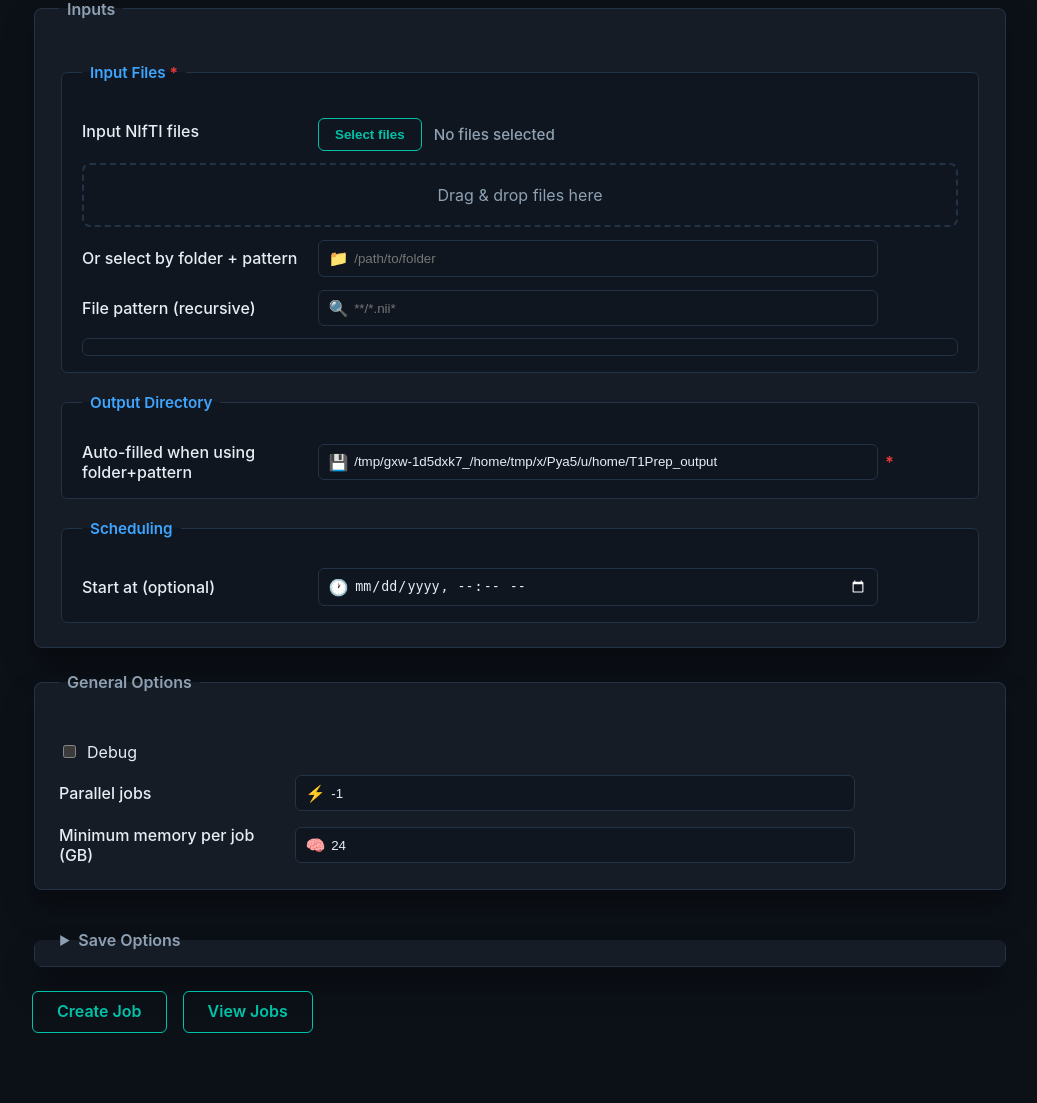
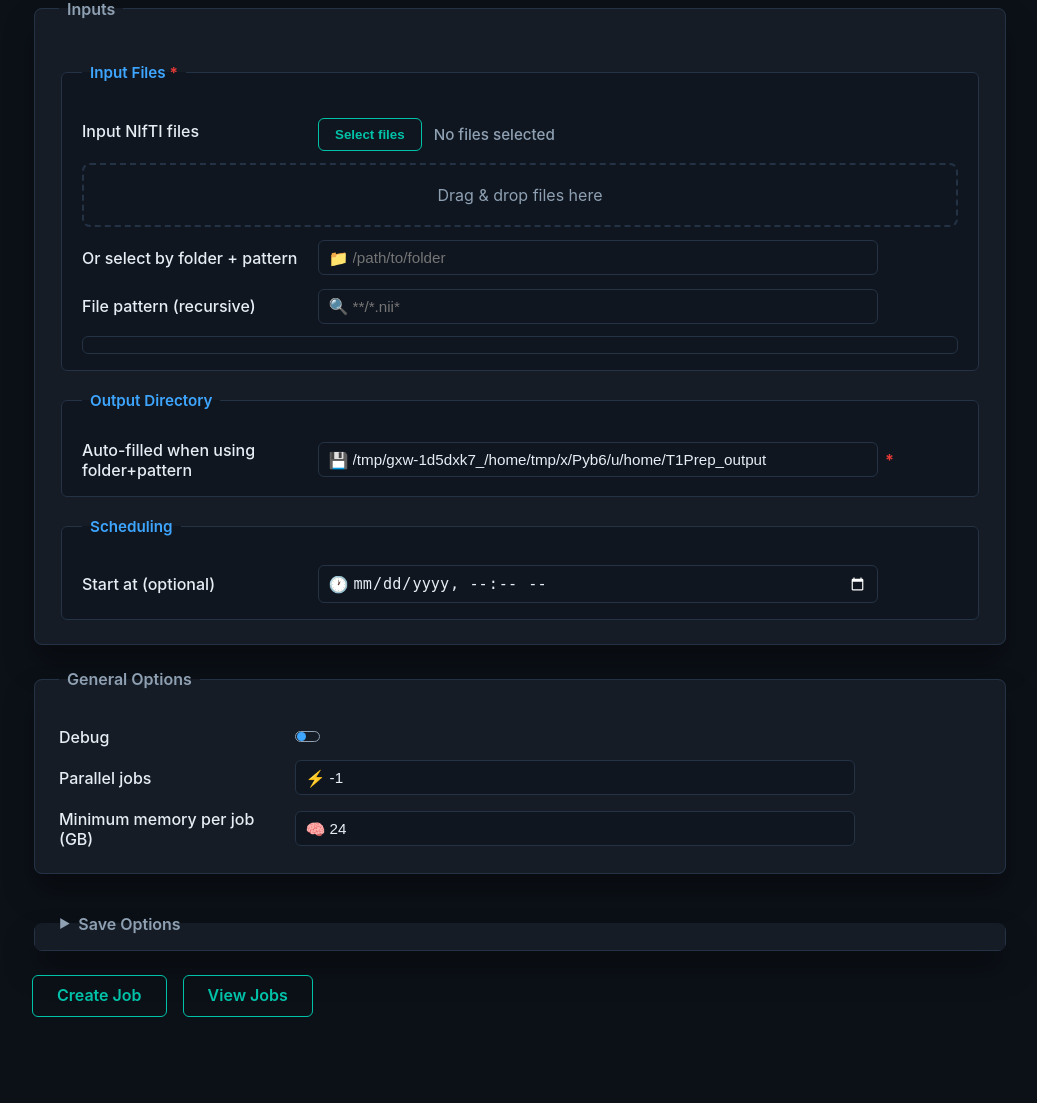
Before and after one commit to ChristianGaser/T1Prep, a Flask app: page / in a window 1280 px wide. Shown: the part 174-1277 px from the top of the page, without its empty margins (120-1157 px from the left). Before the commit the page ends 1207 px from the top, so only its background shows below. Run offline with Flask 3, Linux system fonts and the light colour scheme; parts of the project's set-up code (start-up, migrations or seed data) failed here and were passed over.

Commit message:
Add toggle-style switches and adjust form styles
Introduce custom toggle (slider) styles and layout helpers in webui/static/styles.css, including track/knob visuals, focus states, toggle-row/grid alignment, and minor input padding/font-size tweaks. Update webui/templates/index.html to replace plain checkboxes with the new toggle markup for Debug, atlas selections, surface atlas selections, and various processing options, preserving the existing input names/values so form behavior remains unchanged. These changes improve visual consistency and accessibility of boolean controls while keeping form semantics intact.

```diff
--- a/webui/static/styles.css
+++ b/webui/static/styles.css
@@ -198,11 +198,12 @@ input[type="datetime-local"],
 select {
   width: 100%;
   max-width: 560px;
-  padding: 0.6rem 0.65rem 0.6rem 2.2rem;
+  padding: 0.5rem 0.6rem 0.5rem 2.1rem;
   border-radius: 6px;
   border: 1px solid var(--border);
   background: var(--panel-alt);
   color: var(--text);
+  font-size: 0.95rem;
 }
 
 input[type="file"] {
@@ -315,6 +316,107 @@ small {
   align-items: center;
   gap: 0.5rem;
   font-weight: 400;
+}
+
+/* Toggle (slider) style */
+label.toggle {
+  display: flex;
+  align-items: center;
+  justify-content: space-between;
+  gap: 0.75rem;
+}
+
+label.toggle input[type="checkbox"] {
+  position: absolute;
+  opacity: 0;
+}
+
+.toggle-text {
+  flex: 1;
+}
+
+.toggle-track {
+  position: relative;
+  --toggle-w: 25px; /* 75% of 42px */
+  --toggle-h: 11px; /* 50% of 22px */
+  width: var(--toggle-w);
+  height: var(--toggle-h);
+  border-radius: 999px;
+  background: var(--panel);
+  border: 1px solid var(--muted);
+  flex: 0 0 auto;
+  transition: background 0.15s ease, border-color 0.15s ease;
+}
+
+.toggle-track::after {
+  content: "";
+  position: absolute;
+  top: 0px;
+  left: 1px;
+  width: calc(var(--toggle-h) - 2px);
+  height: calc(var(--toggle-h) - 2px);
+  border-radius: 50%;
+  background: var(--accent);
+  transition: transform 0.15s ease, background 0.15s ease;
+}
+
+label.toggle input[type="checkbox"]:checked + .toggle-track {
+  background: var(--accent);
+  border-color: var(--accent);
+}
+
+label.toggle input[type="checkbox"]:checked + .toggle-track::after {
+  transform: translateX(calc(var(--toggle-w) - var(--toggle-h)));
+  background: var(--text);
+}
+
+label.toggle input[type="checkbox"]:focus-visible + .toggle-track {
+  outline: 2px solid var(--accent);
+  outline-offset: 2px;
+}
+
+/* Debug toggle row aligned like other label+input rows */
+label.toggle-row {
+  display: grid;
+  grid-template-columns: 220px 1fr;
+  align-items: center;
+  gap: 1rem;
+  margin-top: 0.85rem;
+  font-weight: 500;
+}
+
+label.toggle-row .toggle-inline {
+  display: inline-flex;
+  align-items: center;
+  gap: 0.75rem;
+  max-width: 560px;
+}
+
+label.toggle-row .toggle-inline input[type="checkbox"] {
+  position: absolute;
+  opacity: 0;
+}
+
+label.toggle-row .toggle-inline input[type="checkbox"]:checked + .toggle-track {
+  background: var(--accent);
+  border-color: var(--accent);
+}
+
+label.toggle-row .toggle-inline input[type="checkbox"]:checked + .toggle-track::after {
+  transform: translateX(calc(var(--toggle-w) - var(--toggle-h)));
+  background: var(--text);
+}
+
+label.toggle-row .toggle-inline input[type="checkbox"]:focus-visible + .toggle-track {
+  outline: 2px solid var(--accent);
+  outline-offset: 2px;
+}
+
+/* Atlas toggles need slightly tighter spacing */
+.atlas-grid label.toggle {
+  align-items: center;
+  gap: 0.6rem;
+  font-size: 0.95rem;
 }
 
 .dropzone {
--- a/webui/templates/index.html
+++ b/webui/templates/index.html
@@ -70,9 +70,13 @@
 
     <fieldset>
       <legend>General Options</legend>
-      <div class="checkbox-row">
-        <label><input type="checkbox" name="--debug" value="1" {% if debug %}checked{% endif %}> Debug</label>
-      </div>
+      <label class="toggle-row">
+        Debug
+        <span class="toggle-inline">
+          <input type="checkbox" name="--debug" value="1" {% if debug %}checked{% endif %}>
+          <span class="toggle-track" aria-hidden="true"></span>
+        </span>
+      </label>
       <label>
         Parallel jobs
         <span class="input-icon" data-icon="⚡"><input type="number" name="--multi" value="{{ multi }}" placeholder="-1 for auto"></span>
@@ -99,9 +103,10 @@
           <div class="atlas-header">Available atlases</div>
           <div class="atlas-grid">
             {% for atlas_name in atlas_names %}
-              <label>
+              <label class="toggle">
+                <span class="toggle-text">{{ atlas_name }}</span>
                 <input type="checkbox" name="atlas_choice" value="{{ atlas_name }}" {% if atlas_name in atlas_selected %}checked{% endif %}>
-                {{ atlas_name }}
+                <span class="toggle-track" aria-hidden="true"></span>
               </label>
             {% endfor %}
           </div>
@@ -122,9 +127,10 @@
           <div class="atlas-header">Available atlases</div>
           <div class="atlas-grid">
             {% for atlas_name in surface_atlas_names %}
-              <label>
+              <label class="toggle">
+                <span class="toggle-text">{{ atlas_name }}</span>
                 <input type="checkbox" name="surface_atlas_choice" value="{{ atlas_name }}" {% if atlas_name in surface_atlas_selected %}checked{% endif %}>
-                {{ atlas_name }}
+                <span class="toggle-track" aria-hidden="true"></span>
               </label>
             {% endfor %}
           </div>
@@ -142,20 +148,20 @@
       <fieldset class="sub-fieldset">
         <legend>Processing Options</legend>
         <div class="checkbox-row">
-          <label><input type="checkbox" name="--amap" value="1" {% if amap %}checked{% endif %}> AMAP segmentation</label>
-          <label><input type="checkbox" name="--bids" value="1" {% if use_bids %}checked{% endif %}> BIDS naming</label>
-          <label><input type="checkbox" name="--gz" value="1" {% if gz %}checked{% endif %}> Save .nii.gz</label>
-          <label><input type="checkbox" name="--no-surf" value="1" {% if no_surf %}checked{% endif %}> No surface</label>
-          <label><input type="checkbox" name="--no-seg" value="1" {% if no_seg %}checked{% endif %}> No segmentation</label>
-          <label><input type="checkbox" name="--no-sphere-reg" value="1" {% if no_sphere_reg %}checked{% endif %}> No sphere registration</label>
-          <label><input type="checkbox" name="save_mwp" value="1" {% if save_mwp %}checked{% endif %}> Save modulated/warped seg</label>
-          <label><input type="checkbox" name="--pial-white" value="1" {% if pial_white %}checked{% endif %}> Pial + white surfaces</label>
-          <label><input type="checkbox" name="--hemi" value="1" {% if hemi %}checked{% endif %}> Save hemispheric seg</label>
-          <label><input type="checkbox" name="--wp" value="1" {% if wp %}checked{% endif %}> Save warped seg</label>
-          <label><input type="checkbox" name="--rp" value="1" {% if rp %}checked{% endif %}> Save affine seg</label>
-          <label><input type="checkbox" name="--p" value="1" {% if p %}checked{% endif %}> Save native seg</label>
-          <label><input type="checkbox" name="--csf" value="1" {% if csf %}checked{% endif %}> Save CSF seg</label>
-          <label><input type="checkbox" name="--lesions" value="1" {% if lesions %}checked{% endif %}> Save lesion seg</label>
+          <label class="toggle"><span class="toggle-text">AMAP segmentation</span><input type="checkbox" name="--amap" value="1" {% if amap %}checked{% endif %}><span class="toggle-track" aria-hidden="true"></span></label>
+          <label class="toggle"><span class="toggle-text">BIDS naming</span><input type="checkbox" name="--bids" value="1" {% if use_bids %}checked{% endif %}><span class="toggle-track" aria-hidden="true"></span></label>
+          <label class="toggle"><span class="toggle-text">Save .nii.gz</span><input type="checkbox" name="--gz" value="1" {% if gz %}checked{% endif %}><span class="toggle-track" aria-hidden="true"></span></label>
+          <label class="toggle"><span class="toggle-text">No surface</span><input type="checkbox" name="--no-surf" value="1" {% if no_surf %}checked{% endif %}><span class="toggle-track" aria-hidden="true"></span></label>
+          <label class="toggle"><span class="toggle-text">No segmentation</span><input type="checkbox" name="--no-seg" value="1" {% if no_seg %}checked{% endif %}><span class="toggle-track" aria-hidden="true"></span></label>
+          <label class="toggle"><span class="toggle-text">No sphere registration</span><input type="checkbox" name="--no-sphere-reg" value="1" {% if no_sphere_reg %}checked{% endif %}><span class="toggle-track" aria-hidden="true"></span></label>
+          <label class="toggle"><span class="toggle-text">Save modulated/warped seg</span><input type="checkbox" name="save_mwp" value="1" {% if save_mwp %}checked{% endif %}><span class="toggle-track" aria-hidden="true"></span></label>
+          <label class="toggle"><span class="toggle-text">Pial + white surfaces</span><input type="checkbox" name="--pial-white" value="1" {% if pial_white %}checked{% endif %}><span class="toggle-track" aria-hidden="true"></span></label>
+          <label class="toggle"><span class="toggle-text">Save hemispheric seg</span><input type="checkbox" name="--hemi" value="1" {% if hemi %}checked{% endif %}><span class="toggle-track" aria-hidden="true"></span></label>
+          <label class="toggle"><span class="toggle-text">Save warped seg</span><input type="checkbox" name="--wp" value="1" {% if wp %}checked{% endif %}><span class="toggle-track" aria-hidden="true"></span></label>
+          <label class="toggle"><span class="toggle-text">Save affine seg</span><input type="checkbox" name="--rp" value="1" {% if rp %}checked{% endif %}><span class="toggle-track" aria-hidden="true"></span></label>
+          <label class="toggle"><span class="toggle-text">Save native seg</span><input type="checkbox" name="--p" value="1" {% if p %}checked{% endif %}><span class="toggle-track" aria-hidden="true"></span></label>
+          <label class="toggle"><span class="toggle-text">Save CSF seg</span><input type="checkbox" name="--csf" value="1" {% if csf %}checked{% endif %}><span class="toggle-track" aria-hidden="true"></span></label>
+          <label class="toggle"><span class="toggle-text">Save lesion seg</span><input type="checkbox" name="--lesions" value="1" {% if lesions %}checked{% endif %}><span class="toggle-track" aria-hidden="true"></span></label>
         </div>
       </fieldset>
       </div>
```
